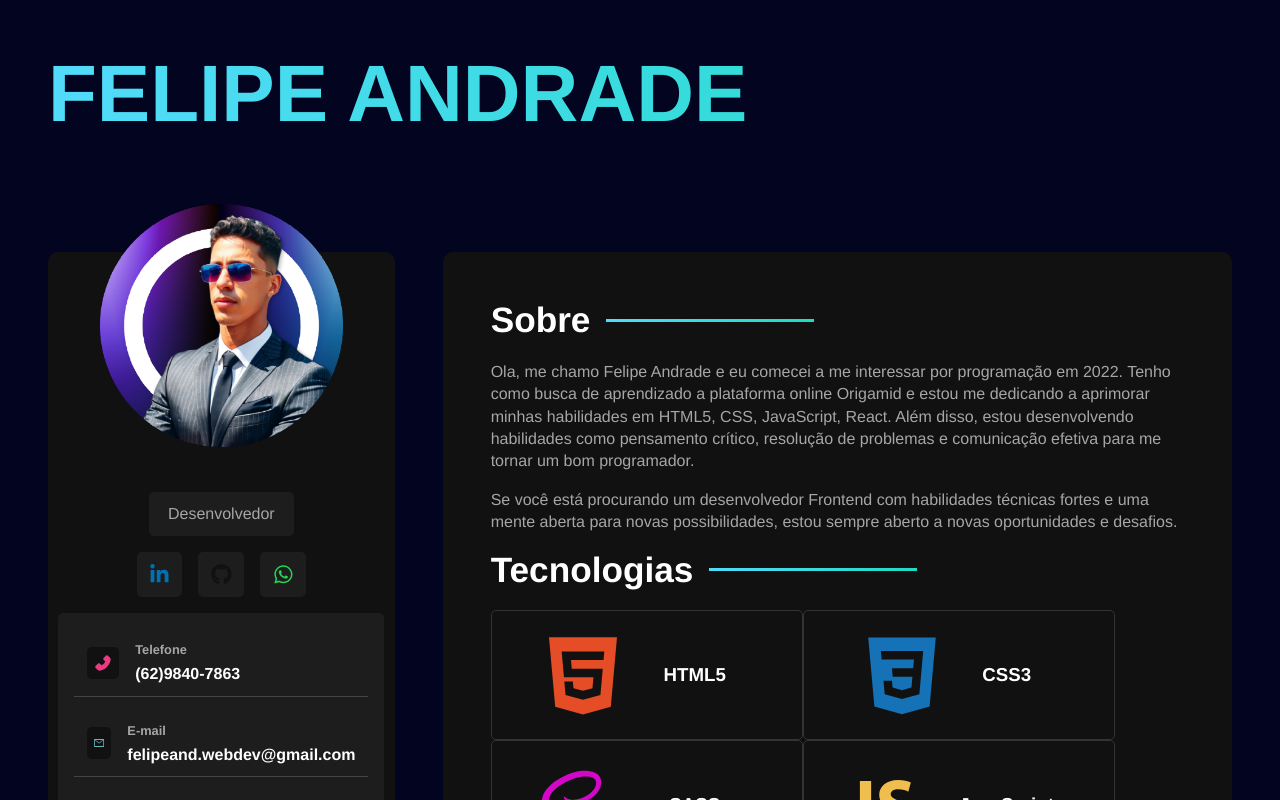
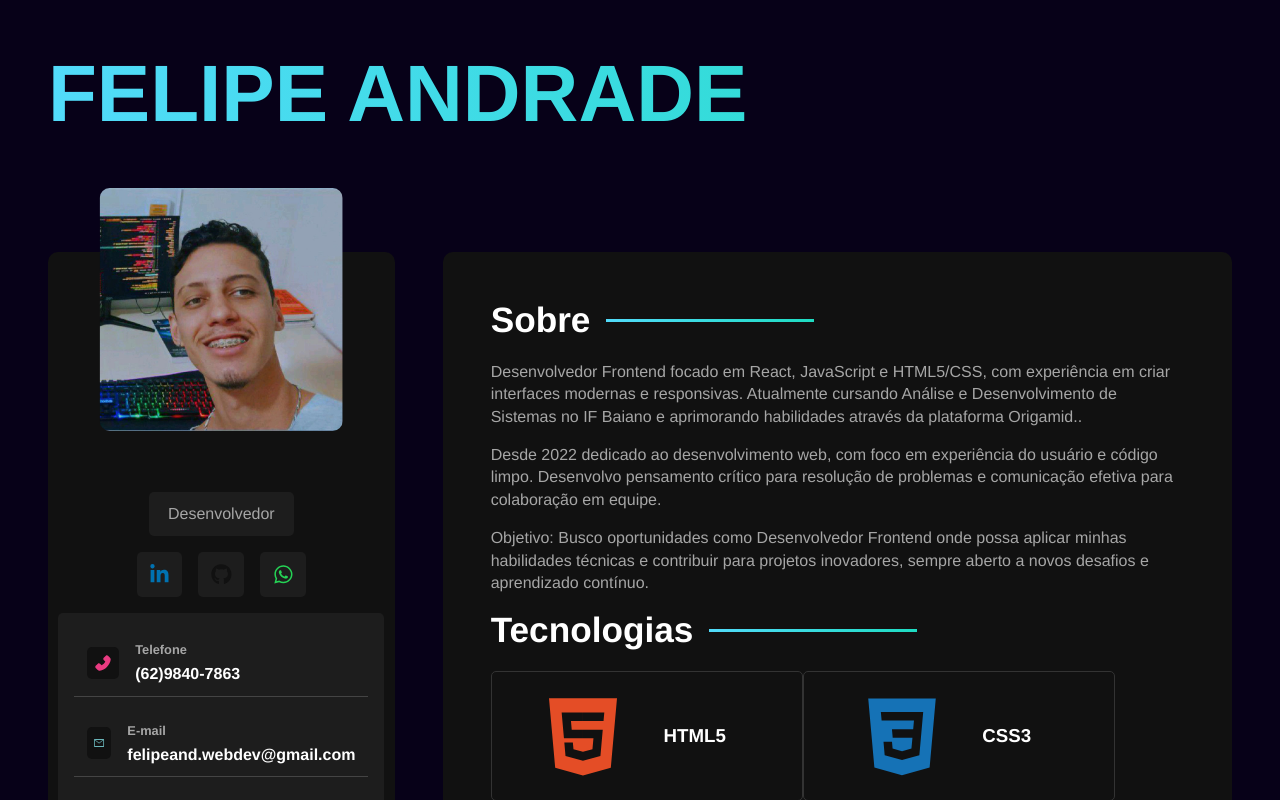
Before and after one commit to felipeand7/react-sass, a React (Vite) app: page / in a window 1280 px wide. Shown: the top 800 px of the page. Built offline with nearby package versions, Linux system fonts and the light colour scheme.

Commit message:
Troca de img banner

```diff
--- a/index.html
+++ b/index.html
@@ -4,7 +4,7 @@
     <meta charset="UTF-8" />
     <link rel="icon" type="image/svg+xml" href="./src/img/eu6.png" />
     <meta name="viewport" content="width=device-width, initial-scale=1.0" />
-    <title>Vite + React</title>
+    <title>Felipeand.dev</title>
   </head>
   <body>
     <div id="root"></div>
--- a/src/components/AboutContainer.jsx
+++ b/src/components/AboutContainer.jsx
@@ -1,20 +1,27 @@
-
 const AboutContainer = () => {
   return (
     <section className="about-container">
       <h2>Sobre</h2>
-      <p>Ola, me chamo Felipe Andrade e eu comecei a me interessar por programação em 2022.
-         Tenho como busca de aprendizado a plataforma online Origamid e estou me
-          dedicando a aprimorar minhas habilidades em HTML5, CSS, JavaScript, React.
-           Além disso, estou desenvolvendo habilidades como pensamento crítico, resolução de problemas
-            e comunicação efetiva para me tornar um bom programador.</p>
+      <p>
+        Desenvolvedor Frontend focado em React, JavaScript e HTML5/CSS, com
+        experiência em criar interfaces modernas e responsivas. Atualmente
+        cursando Análise e Desenvolvimento de Sistemas no IF Baiano e
+        aprimorando habilidades através da plataforma Origamid..
+      </p>
 
+      <p>
+        Desde 2022 dedicado ao desenvolvimento web, com foco em experiência do
+        usuário e código limpo. Desenvolvo pensamento crítico para resolução de
+        problemas e comunicação efetiva para colaboração em equipe.
+      </p>
 
-         <p>Se você está procurando um desenvolvedor Frontend com habilidades técnicas
-           fortes e uma mente aberta para novas possibilidades,
-            estou sempre aberto a novas oportunidades e desafios.</p>
+      <p>
+        Objetivo: Busco oportunidades como Desenvolvedor Frontend onde possa
+        aplicar minhas habilidades técnicas e contribuir para projetos
+        inovadores, sempre aberto a novos desafios e aprendizado contínuo.
+      </p>
     </section>
-  )
-}
+  );
+};
 
-export default AboutContainer
+export default AboutContainer;
--- a/src/components/ProjectsContainer.jsx
+++ b/src/components/ProjectsContainer.jsx
@@ -8,8 +8,8 @@ export const ProjectsContainer = () => {
         de programação. Ganhei experiência através dos cursos da Origamid, além
         de inúmeros projetos independentes e estudos contínuos
       </p>
-      <a href="https://github.com/felipe0402?tab=repositories" className="btn1">
-        Ver Projetos
+      <a href="https://github.com/felipeand7?tab=repositories" className="btn1">
+        <strong>Ver Projetos</strong>
       </a>
     </section>
   );
--- a/src/components/Sidebar.jsx
+++ b/src/components/Sidebar.jsx
@@ -2,14 +2,14 @@ import SocialNetworkContainer from "./SocialNetworkContainer";
 
 import InformationContainer from "./InformationContainer";
 
-import Avatar from "../img/eu6.png";
+import Avatar from "../img/eu6.jpg";
 
 import "../style/components/sidebar.sass";
 
 const Sidebar = () => {
   return (
     <aside id="sidebar">
-      <img src={Avatar} alt="Felipe Andrade" />
+      <img id="avatar" src={Avatar} alt="Felipe Andrade" />
       <p className="title">Desenvolvedor</p>
       <SocialNetworkContainer />
       <InformationContainer />
@@ -17,7 +17,7 @@ const Sidebar = () => {
         href="https://www.linkedin.com/ambry/?x-li-ambry-ep=AQKNjKiSXacYEwAAAYkFr63ATF6Qfki3buWPqJ6j6ehj8EcVN55GGEfkz0JgjBL-o7sSTPGR1ZvrJnFmn3exZVFFtzA2QW-dUcWPZYULKt5MPfvaFZkXlTldIdZOn4go_jyJi-Xpfw5gBzakJINPutzZYB0w2YlJgsdue51iBYB0Yw_m30QgJXyz5hTPoatdp9lZJldNS5ZKP8HBRlbE_XamNONa4iVQfaKvAg-lHL69GKmFdesm6cfoIv1SC3tOPpqccHC2-pt0rzv1YMdufdRcqUowvuD50ohMK-B5jXxGqi-wWzkJCTsqXflM0utOlPJUjHH2Ni7vzaZQnMxlTTPm0PUtLqySEOYg9AzVt9wQRcXet4eO3hn656xpr_h_w0uD7J7KfKHUG8RHPHxxgoY_moo0zY4_CC-tkNXjv1uAdjAriWzumGNwt0C_jai1vLiJceNoFC3-ozXMR72Qu4yonfJpeCc8ZsU04feyhaM-TiPGS6CEN3qIph5lUX2ifWd86mx3pOH3KP-aOvIVLzKwnTscy2Ny40Bxu_DvXHMNldDSTThd4yaCsVjRu0brTKyUjQ&x-ambry-um-filename=Profile.pdf"
         className="btn"
       >
-        Dowload curriculo
+        <strong>Dowload curriculo</strong>
       </a>
     </aside>
   );
--- a/src/components/SocialNetworkContainer.jsx
+++ b/src/components/SocialNetworkContainer.jsx
@@ -1,8 +1,6 @@
-import "../style/components/socialnetworkcontainer.sass"
-
+import "../style/components/socialnetworkcontainer.sass";
 
 import { FaLinkedinIn, FaGithub, FaWhatsapp } from "react-icons/fa";
-
 
 const socialNetworks = [
   { name: "linkedin", icon: <FaLinkedinIn /> },
@@ -14,9 +12,20 @@ const SocialNetworkContainer = () => {
   return (
     <section id="social-networks">
       {socialNetworks.map((network) => (
-       <a href={network.name === "linkedin" ? "https://www.linkedin.com/in/felipe-andrade-75b517232/" : network.name === "github" ? "https://github.com/felipe0402" : "https://wa.me/556298407863"} className="social-btn" id={network.name} key={network.name}>
-       {network.icon}
-     </a>
+        <a
+          href={
+            network.name === "linkedin"
+              ? "https://www.linkedin.com/in/felipeand7/"
+              : network.name === "github"
+              ? "https://github.com/felipeand7"
+              : "https://wa.me/556298407863"
+          }
+          className="social-btn"
+          id={network.name}
+          key={network.name}
+        >
+          {network.icon}
+        </a>
       ))}
     </section>
   );
--- a/src/style/components/maincontent.sass
+++ b/src/style/components/maincontent.sass
@@ -28,8 +28,7 @@
     margin-bottom: 1rem
     line-height: 1.4rem
 
-  .btn
-    @include mixins.btn
+
 
   .btn1
     @include mixins.btn1
--- a/src/style/components/sidebar.sass
+++ b/src/style/components/sidebar.sass
@@ -12,11 +12,20 @@
   position: relative
   padding: 3rem 0
 
-img
-  max-width: 70%
+
+#avatar
+  width: 70%
+  height: auto
+  position: absolute
+  top: -4rem
+  left: 50%
   border-radius: variables.$container-border-radius
-  position: absolute
-  top: -3rem
+  transform: translateX(-50%)
+  max-width: 290px
+  object-fit: cover
+  transition: all 0.3s ease
+
+
 
 .title
   color: variables.$text-color-secondary
--- a/src/style/mixins.sass
+++ b/src/style/mixins.sass
@@ -8,18 +8,28 @@
 
 @mixin btn
     padding: 1rem 1.2rem
-    color: variables.$text-color
+    color: black
+    border: solid #ffffffff 3px
     background: variables.$gradient
     text-decoration: none
     border-radius: 3rem
+    &:hover
+        border: solid black 3px
+        cursor: pointer
+
 
 @mixin btn1
     padding: 1rem 1.2rem
-    color: variables.$text-color
+    color: black
     background: variables.$gradient
     text-decoration: none
-    border-radius: 3rem
+    border: solid #ffffffff 3px
+    border-radius: 2rem
     text-align: center
+    &:hover
+        border: solid black 3px
+        cursor: pointer
+
 
 
 @mixin gradient-border
--- a/src/style/variables.sass
+++ b/src/style/variables.sass
@@ -1,7 +1,7 @@
 $font-stack: "Helvetica"
 $text-color: #FFF
 $text-color-secondary: #a6a6a6
-$body-bg-color: #020420
+$body-bg-color: #070118ff
 $bg-color: #111
 $bg-color-secondary: #1d1d1d
 $container-border-radius: 10px
```
Also changed, not shown: src/components/MainContent.jsx (+7 -11 lines), src/img/eu6.jpg (added), src/img/eu6.png (deleted).
